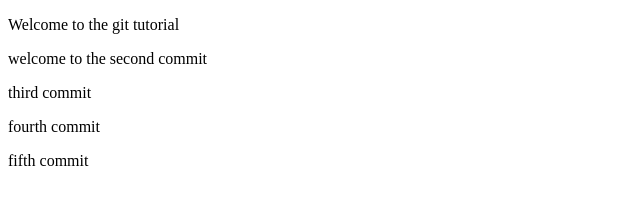
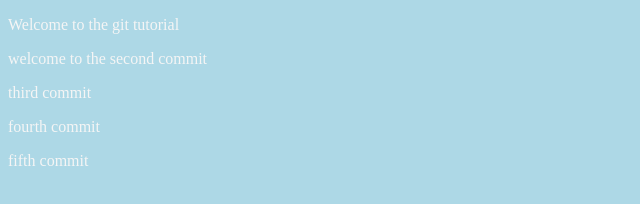
Before and after one commit to sslucky8044/Git_tutorial, a plain HTML site: page index.html in a window 1280 px wide. Shown: the whole page, without its empty margins (0-640 px from the left). Drawn offline with Linux system fonts and the light colour scheme.

Commit message:
6th  commit

```diff
--- a/index.html
+++ b/index.html
@@ -13,4 +13,10 @@
     <p>fourth commit</p>
     <p>fifth commit</p>
 </body>
+<style>
+    body {
+        background-color: lightblue;
+        color: whitesmoke
+    }
+</style>
 </html>
```
